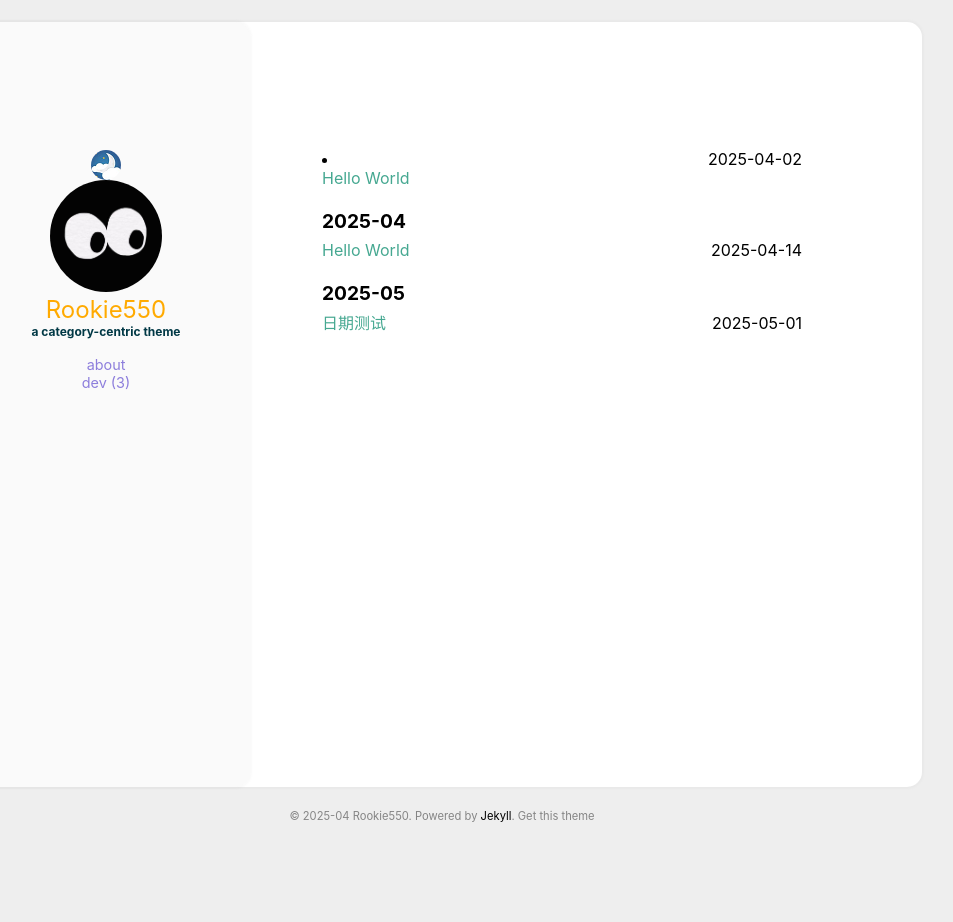
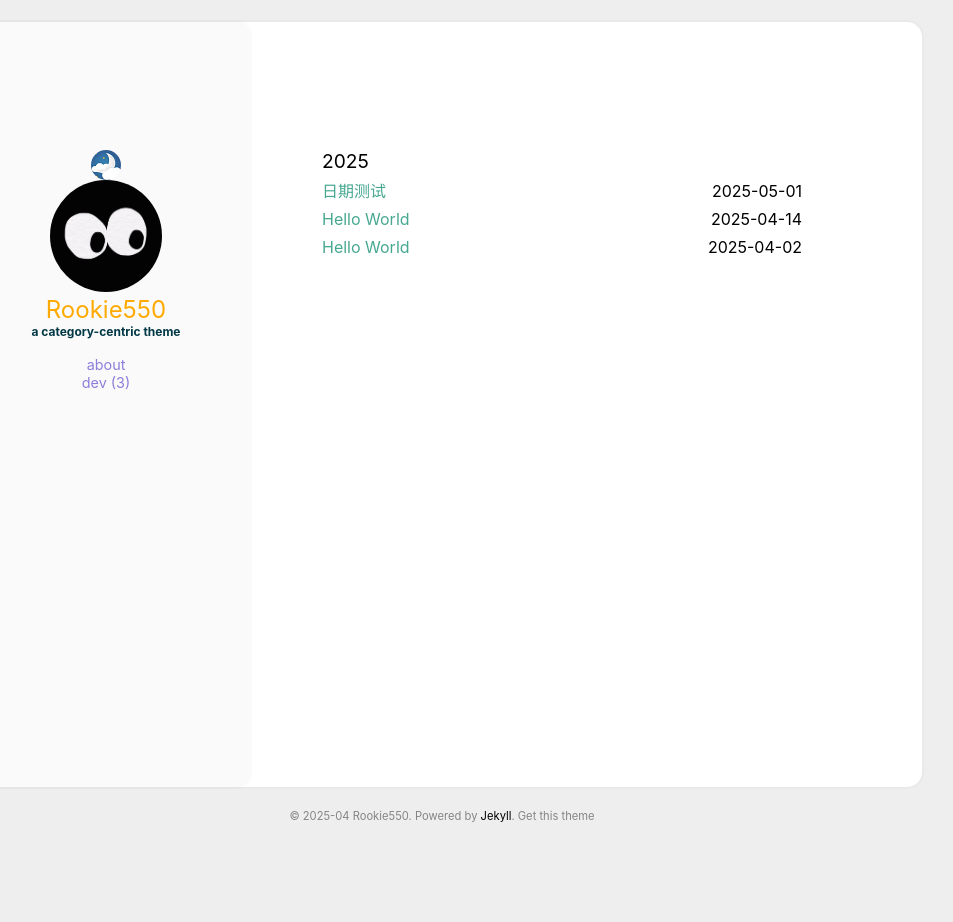
Before and after one commit to Rookie550/Rookie550.github.io, a Jekyll site: the page built from index.html, in a window 1280 px wide. Shown: the whole page, without its empty margins (198-1151 px from the left). Built offline with Jekyll 4.4.1, drawn with Linux system fonts in a browser that asks for light colours.

Commit message:
1/10 日期格式测试

```diff
--- a/_includes/archive.html
+++ b/_includes/archive.html
@@ -17,26 +17,25 @@
       </li>
     {% endif %}
     {% endfor %}
+
   </ul>
 </div>
 
 <!-- main page -->
 {% else %}
 <div class="archive">
-  {% assign sorted_posts = site.posts | sort: 'date' %}
-  {% for post in sorted_posts %}
-    {% unless post.next %}
-      <h3 class="archive_year">{{ post.date | date: '%Y-%m' }}</h3>
-      <ul>
-    {% else %}
-      {% capture year_month %}{{ post.date | date: '%Y-%m' }}{% endcapture %}
-      {% capture next_year_month %}{{ post.next.date | date: '%Y-%m' }}{% endcapture %}
-      {% if year_month != next_year_month %}
-        </ul>
-        <h3 class="archive_year">{{ post.date | date: '%Y-%m' }}</h3>
-        <ul>
-      {% endif %}
-    {% endunless %}
+  {% for post in site.posts %}
+  {% unless post.next %}
+  <p class="archive_year">{{ post.date | date: '%Y' }}</p>
+  {% else %}
+  {% capture year %}{{ post.date | date: '%Y' }}{% endcapture %}
+  {% capture nextyear %}{{ post.next.date | date: '%Y' }}{% endcapture %}
+  {% if year != nextyear %}
+  <p class="archive_year">{{ post.date | date: '%Y' }}</p>
+  {% endif %}
+  {% endunless %}
+
+  <ul>
     <li>
       <time class='archive_date' datetime='{{ post.date | date_to_xmlschema }}'>
         {{ post.date | date: "%Y-%m-%d" }}
@@ -47,7 +46,7 @@
         </a>
       </div>
     </li>
+  </ul>
   {% endfor %}
-  </ul>
 </div>
 {% endif %}
```
